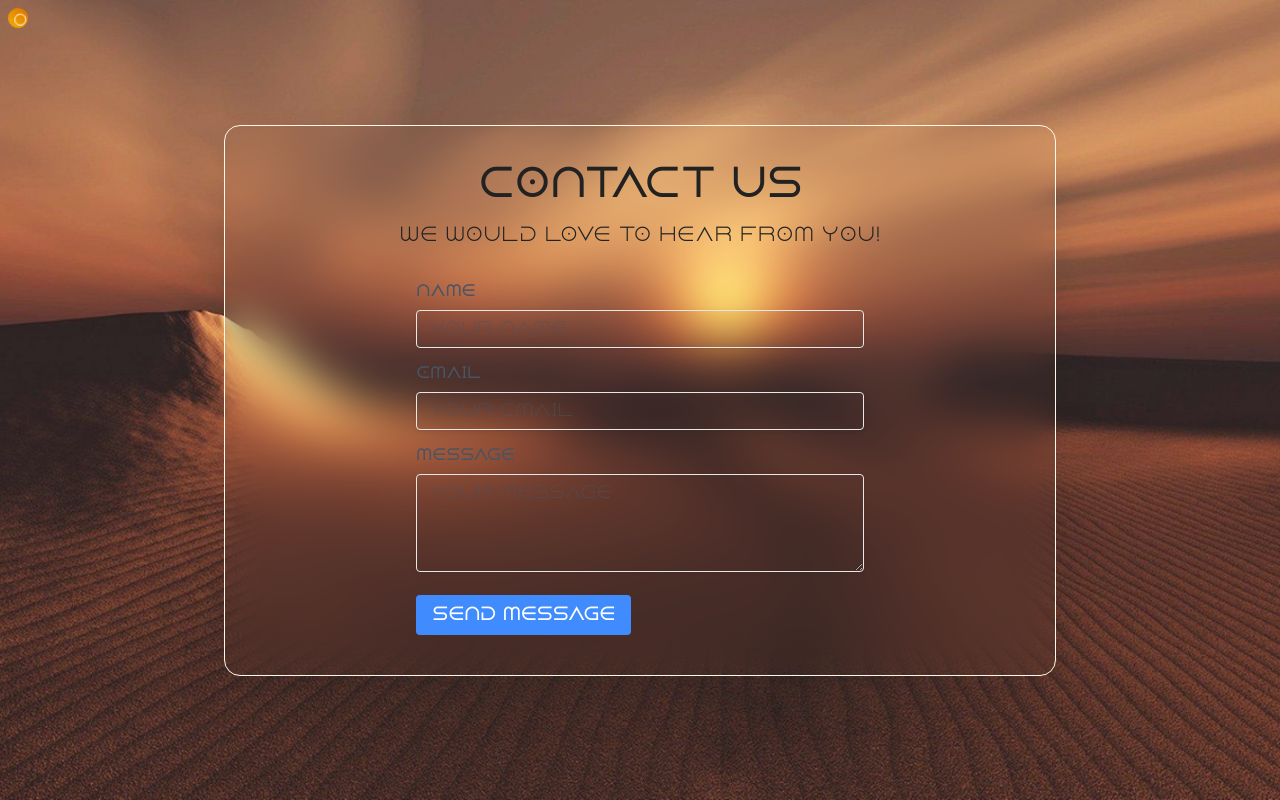
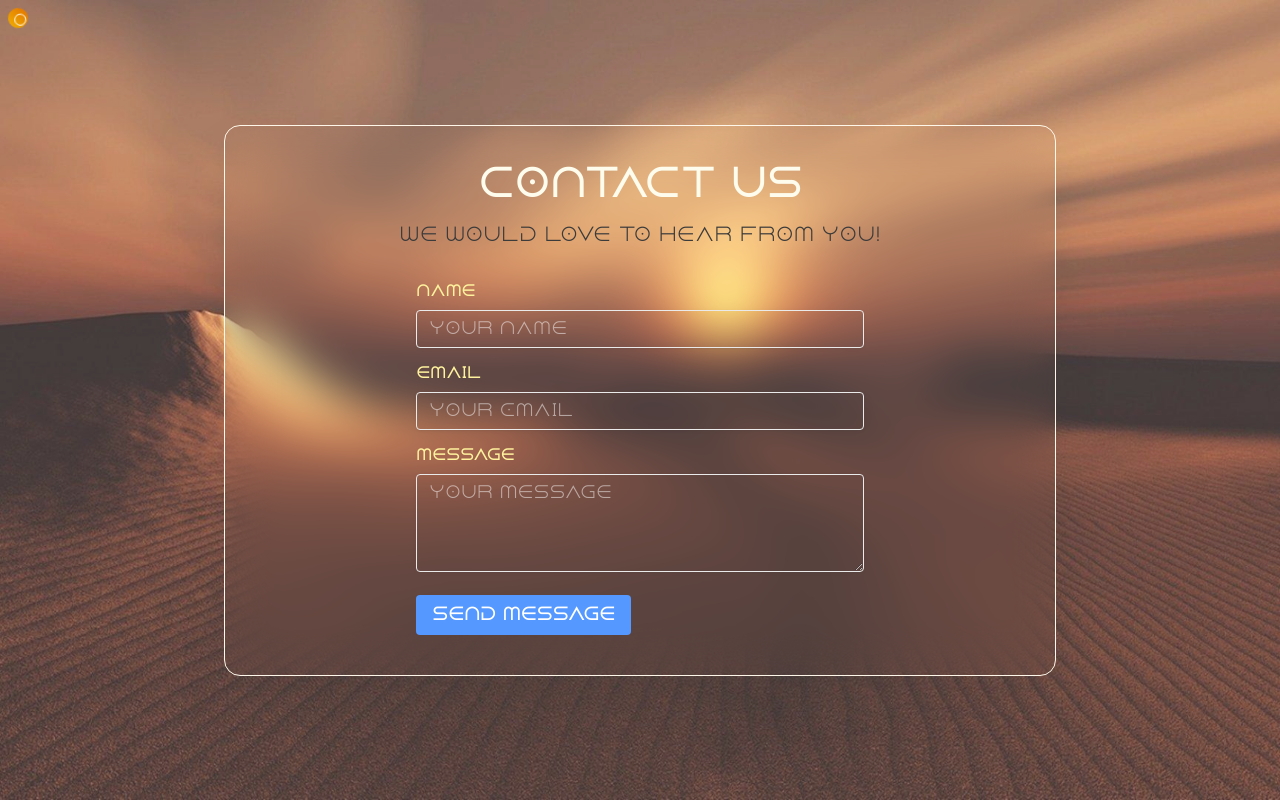
Before and after one commit to UDAY-DEVELOPER-07/_portfolio_, a Next.js app: page /Contact in a window 1280 px wide. Built offline with nearby package versions, Linux system fonts and the light colour scheme.

Commit message:
refining the contact form

```diff
--- a/src/app/Contact/page.tsx
+++ b/src/app/Contact/page.tsx
@@ -12,43 +12,43 @@ export default function Contact() {
               background-size: cover;
               background-position: center;
               background-repeat: no-repeat;
-              opacity: 0.9;
+              opacity: 0.8;
               z-index: -1;
             }
           `}</style>
             <div className="flex bg-url items-center justify-center h-screen">
                 <div className="absolute flex flex-col justify-center items-center backdrop-blur-xl rounded-2xl shadow-2xl w-[95%] sm:w-[85%] md:w-[75%] lg:w-[65%] h-auto backdrop-blur-3xl border border-[#FFF7E5] rounded-2xl p-6 md:p-8 lg:p-10">
-                <h1 className="text-4xl font-bold mb-4">Contact Us</h1>
+                <h1 className="text-4xl font-extrabold text-yellow-50 mb-4">Contact Us</h1>
                 <p className="text-lg mb-8">We would love to hear from you!</p>
                 <form className="w-full max-w-md">
                     <div className="mb-4">
-                        <label className="block text-gray-700 text-sm font-bold mb-2" htmlFor="name">
+                        <label className="block text-yellow-200 text-sm font-bold mb-2" htmlFor="name">
                             Name
                         </label>
                         <input
-                            className="shadow appearance-none border rounded w-full py-2 px-3 text-gray-700 leading-tight focus:outline-none focus:shadow-outline"
+                            className="shadow appearance-none border rounded w-full py-2 px-3 text-white leading-tight focus:outline-none focus:shadow-outline"
                             id="name"
                             type="text"
                             placeholder="Your Name"
                         />
                     </div>
                     <div className="mb-4">
-                        <label className="block text-gray-700 text-sm font-bold mb-2" htmlFor="email">
-                            Email
+                        <label className="block text-yellow-200 text-sm font-bold mb-2" htmlFor="email">
+                            email
                         </label>
                         <input
-                            className="shadow appearance-none border rounded w-full py-2 px-3 text-gray-700 leading-tight focus:outline-none focus:shadow-outline"
+                            className="shadow z-20 appearance-none border rounded w-full py-2 px-3 text-white leading-tight focus:outline-none focus:shadow-outline"
                             id="email"
                             type="email"
                             placeholder="Your Email"
                         />
                     </div>
                     <div className="mb-4">
-                        <label className="block text-gray-700 text-sm font-bold mb-2" htmlFor="message">
+                        <label className="block text-yellow-200 text-sm font-bold mb-2" htmlFor="message">
                             Message
                         </label>
                         <textarea
-                            className="shadow appearance-none border rounded w-full py-2 px-3 text-gray-700 leading-tight focus:outline-none focus:shadow-outline"
+                            className="shadow appearance-none border rounded w-full py-2 px-3 text-white leading-tight focus:outline-none focus:shadow-outline"
                             id="message"
                             rows={4}
                             placeholder="Your Message"
```
